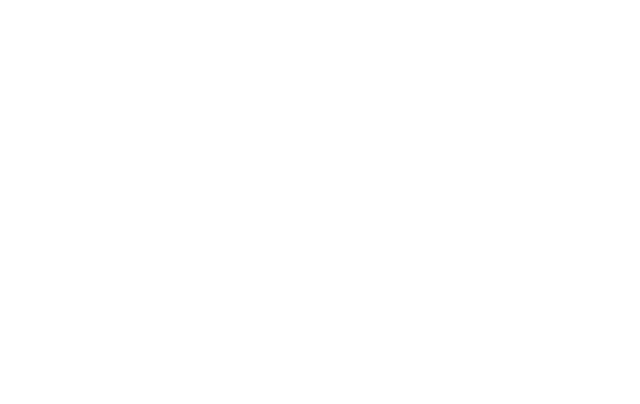
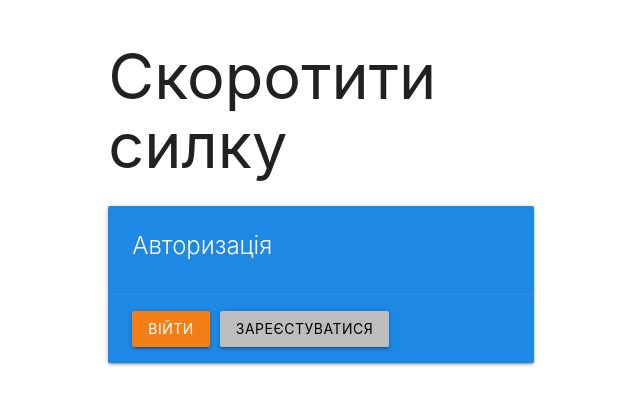
Before and after one commit to Robert-gut/M.E.R.N, a React (Create React App) app in the folder client/: page /links in a window 1280 px wide. Before the commit this address had no page. Shown: the top 404 px of the page, without its empty margins (319-959 px from the left). Built offline with nearby package versions, Linux system fonts and the light colour scheme.

Commit message:
bilding component LinksPage

```diff
--- a/client/src/App.js
+++ b/client/src/App.js
@@ -3,7 +3,7 @@
 import 'materialize-css';
 
 function App() {
-  const routes = useRoutes(false)
+  const routes = useRoutes(true)
   return (
     <div className='container'>
       {routes}
--- a/client/src/pages/LinksPage.js
+++ b/client/src/pages/LinksPage.js
@@ -2,8 +2,22 @@
 
 export const LinksPage = () => {
     return (
-        <div>
-            <h1>LinksPage</h1>
+        <div className="row">
+            <div className="col s6 offset-s3">
+                <h1>Скоротити силку</h1>
+                <div className="card blue darken-1">
+                    <div className="card-content white-text">
+                        <span className="card-title">Авторизація</span>
+                        <div>
+
+                        </div>
+                    </div>
+                    <div className="card-action">
+                        <button className="btn yellow darken-4" style={{marginRight: '10px'}}>Війти</button>
+                        <button className="btn grey lighten-1 black-text">Зареєстуватися</button>
+                    </div>
+                </div>
+            </div>
         </div>
     )
 }
```
